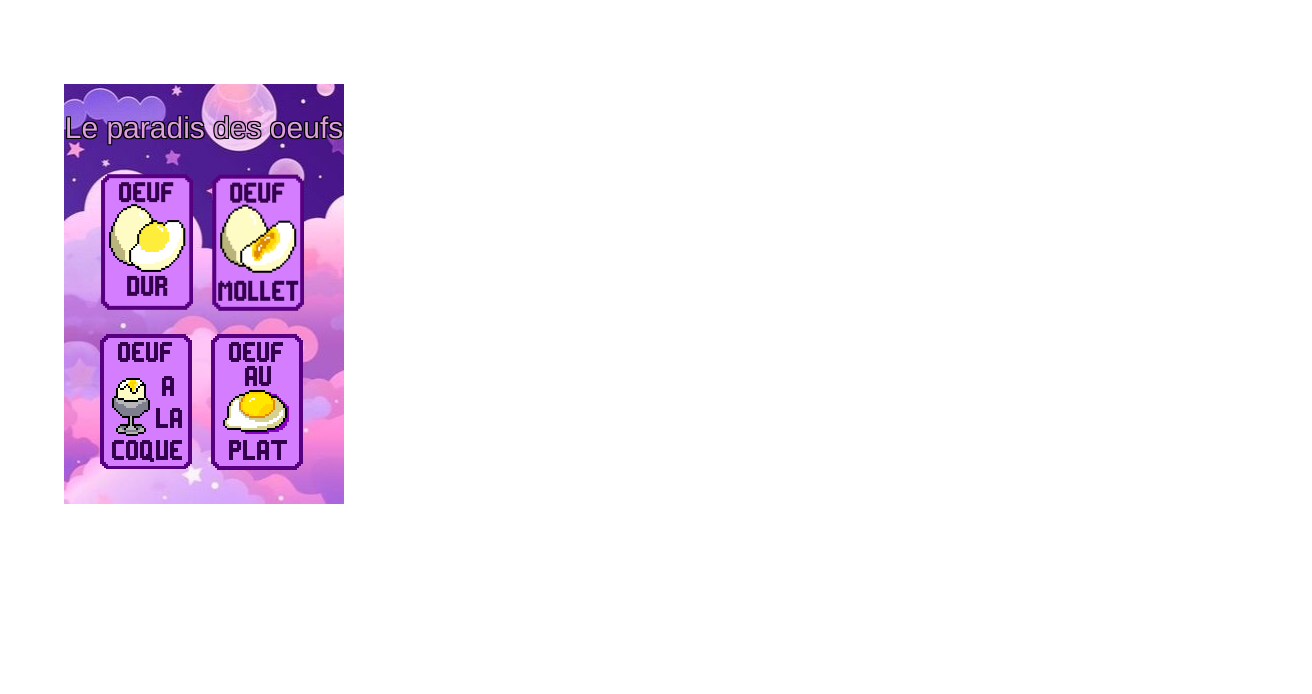
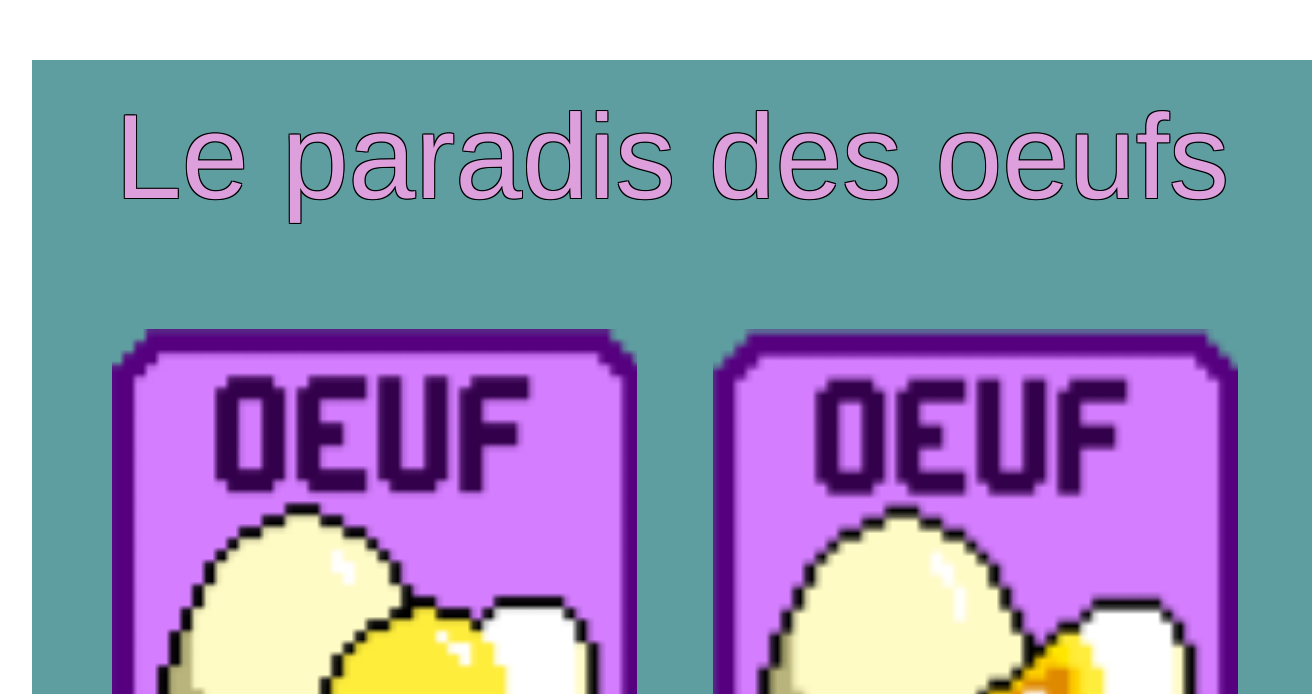
Before and after one commit to chokolatttte/EggTimer, a Vue app: page / in a window 1280 px wide. Shown: the part 106-800 px from the top of the page, 1312 px wide, since content can reach past the window. Built offline with nearby package versions, Linux system fonts and the light colour scheme.

Commit message:
better style

```diff
--- a/src/App.vue
+++ b/src/App.vue
@@ -4,7 +4,7 @@
 
 <template>
 
-  <div id="app">
+  <div>
     <RouterView/>
   </div>
 
--- a/src/components/EggButton.vue
+++ b/src/components/EggButton.vue
@@ -31,20 +31,5 @@ export default {
 
 <style>
 
-.imageButton {
-  display: inline-flex;
-  align-items: center;
-  justify-content: center;
-  border-radius: 3px;
-  overflow: hidden;
-  text-decoration: none;
-  border: none;
-  background: none;
-  cursor: pointer;
-}
-
-.image-button:focus {
-  outline: none;
-}
 
 </style>
--- a/src/components/HomeButton.vue
+++ b/src/components/HomeButton.vue
@@ -22,7 +22,15 @@ export default {
 
 <template>
     <RouterLink width="imageWidth" height="imageHeight" :to="'/'">
-            <img ref="myImage" src="/images/HomeButton.png" @load="getImageSize">
+            <img class="homeButton" ref="myImage" src="/images/HomeButton.png" @load="getImageSize">
     </RouterLink>
 
 </template>
+
+<style>
+
+.homeButton {
+    height: 7vh;
+}
+
+</style>
--- a/src/components/Timer.vue
+++ b/src/components/Timer.vue
@@ -68,31 +68,28 @@ function getImageSize(ref) {
 <style scoped>
 
 .circle {
-    width: 200px;
-    height: 200px;
+    width: 80vmin;
+    height: 80vmin;
     background: plum;
-    -moz-border-radius: 100px;
-    -webkit-border-radius: 100px;
-    border-radius: 100px;
+    border-radius: 50%;
 }
 
 .time-container {
-    margin: auto;
+    padding: 4vh;
     display: flex;
     flex-direction: line;
     align-items: center;
     justify-content: center;
-    min-width: 200;
+    height: 50vh;
 }
 
 .container {
-    padding-top: 5%;
-    margin: auto;
+    padding: 4vh;
     display: flex;
     flex-direction: line;
     align-items: center;
     justify-content: center;
-    min-width: 200;
+    height: 20vh;
 }
 
 .time-button {
@@ -102,10 +99,14 @@ function getImageSize(ref) {
     cursor: pointer;
 }
 
+.time-button img {
+    height: 10vh;
+}
+
 .time {
     text-align: center;
-    padding-top: 35%;
-    font-size: xx-large;
+    padding-top: calc(80vmin/2 - 9vmin);
+    font-size: 10vmin;
     color: purple;
 }
 
--- a/src/views/HomePage.vue
+++ b/src/views/HomePage.vue
@@ -20,8 +20,8 @@ const buttons = ref([
       </div>
 
       <div class="body">
-        <div class="card" v-for="(btn,index) in buttons">
-          <EggButton  :src="btn.src" :link="btn.link"/>
+        <div class="card" v-for="(btn,index) in buttons" >
+          <EggButton :src="btn.src" :link="btn.link"/>
         </div>
       </div>
 
@@ -30,40 +30,38 @@ const buttons = ref([
 
 <style>
 
+.background {
+  background-color: cadetblue;
+}
+
+.header {
+  margin-top: 13vw;
+  margin-left: 3vw;
+  margin-right: 3vw;
+}
+
 .title {
+  font-size: 11vmin;
   text-align: center;
   color: plum;
   font-family: 'Franklin Gothic Medium', 'Arial Narrow', Arial, sans-serif;
   text-shadow:
-      1px 1px 0px rgba(0, 0, 0, 1),
-      -1px -1px 0px rgba(0, 0, 0, 1),
-      -1px 1px 0px rgba(0, 0, 0, 1),
-      1px -1px 0px rgba(0, 0, 0, 1);
-}
-
-.background {
-  background-image: url(/images/background.jpg);
-  background-size: contain;
-  background-repeat: no-repeat;
-  height: 420px;
-  width: 280px;
-}
-
-.header {
-  padding-top: 7%;
+      1vmin 1vmin 0px rgba(0, 0, 0, 1),
+      -1vmin -1vmin 0px rgba(0, 0, 0, 1),
+      -1vmin 1vmin 0px rgba(0, 0, 0, 1),
+      1vmin -1vmin 0px rgba(0, 0, 0, 1);
 }
 
 .body {
-  padding-top: 7%;
-  padding-left: 7%;
-  display: flex;
-  flex-wrap: wrap;
+  display: grid;
+  grid-template-columns: repeat(2,1fr);
+  padding: 3vw;
 }
 
 .card {
-  padding-left: 5%;
-  padding-bottom: 5%;
-
+  width: 41vw;
+  margin: 3vw;
 }
 
+
 </style>
--- a/src/views/oeuf/OeufCoque.vue
+++ b/src/views/oeuf/OeufCoque.vue
@@ -27,6 +27,7 @@ const timeNeeded = ref(180) //secondes
 <style>
 
 .title {
+    font-size: 15vmin;
     text-align: center;
     color: plum;
     font-family: 'Franklin Gothic Medium', 'Arial Narrow', Arial, sans-serif;
@@ -38,16 +39,14 @@ const timeNeeded = ref(180) //secondes
 }
 
 .timer-header {
-    padding-top: 2%;
-    padding-left: 1%;
+    padding-top: 1vh;
+    padding-left: 1vh;
+    height: 10vh;
 }
 
 .timer-sub-header {
-    padding-top: 3%;
-}
-
-.timer-body {
-    padding-top: 5%;
+    height: 20vh;
+    align-content: center;
 }
 
 </style>
--- a/src/views/oeuf/OeufDur.vue
+++ b/src/views/oeuf/OeufDur.vue
@@ -27,6 +27,7 @@ const timeNeeded = ref(600) //secondes
 <style>
 
 .title {
+    font-size: 15vmin;
     text-align: center;
     color: plum;
     font-family: 'Franklin Gothic Medium', 'Arial Narrow', Arial, sans-serif;
@@ -38,16 +39,14 @@ const timeNeeded = ref(600) //secondes
 }
 
 .timer-header {
-    padding-top: 2%;
-    padding-left: 1%;
+    padding-top: 1vh;
+    padding-left: 1vh;
+    height: 10vh;
 }
 
 .timer-sub-header {
-    padding-top: 3%;
-}
-
-.timer-body {
-    padding-top: 5%;
+    height: 20vh;
+    align-content: center;
 }
 
 </style>
--- a/src/views/oeuf/OeufMollet.vue
+++ b/src/views/oeuf/OeufMollet.vue
@@ -27,6 +27,7 @@ const timeNeeded = ref(360) //secondes
 <style>
 
 .title {
+    font-size: 15vmin;
     text-align: center;
     color: plum;
     font-family: 'Franklin Gothic Medium', 'Arial Narrow', Arial, sans-serif;
@@ -38,16 +39,14 @@ const timeNeeded = ref(360) //secondes
 }
 
 .timer-header {
-    padding-top: 2%;
-    padding-left: 1%;
+    padding-top: 1vh;
+    padding-left: 1vh;
+    height: 10vh;
 }
 
 .timer-sub-header {
-    padding-top: 3%;
-}
-
-.timer-body {
-    padding-top: 5%;
+    height: 20vh;
+    align-content: center;
 }
 
 </style>
--- a/src/views/oeuf/OeufPlat.vue
+++ b/src/views/oeuf/OeufPlat.vue
@@ -27,6 +27,7 @@ const timeNeeded = ref(180) //secondes
 <style>
 
 .title {
+    font-size: 15vmin;
     text-align: center;
     color: plum;
     font-family: 'Franklin Gothic Medium', 'Arial Narrow', Arial, sans-serif;
@@ -38,16 +39,14 @@ const timeNeeded = ref(180) //secondes
 }
 
 .timer-header {
-    padding-top: 2%;
-    padding-left: 1%;
+    padding-top: 1vh;
+    padding-left: 1vh;
+    height: 10vh;
 }
 
 .timer-sub-header {
-    padding-top: 3%;
-}
-
-.timer-body {
-    padding-top: 5%;
+    height: 20vh;
+    align-content: center;
 }
 
 </style>
```
Also changed, not shown: public/images/background.jpg.
